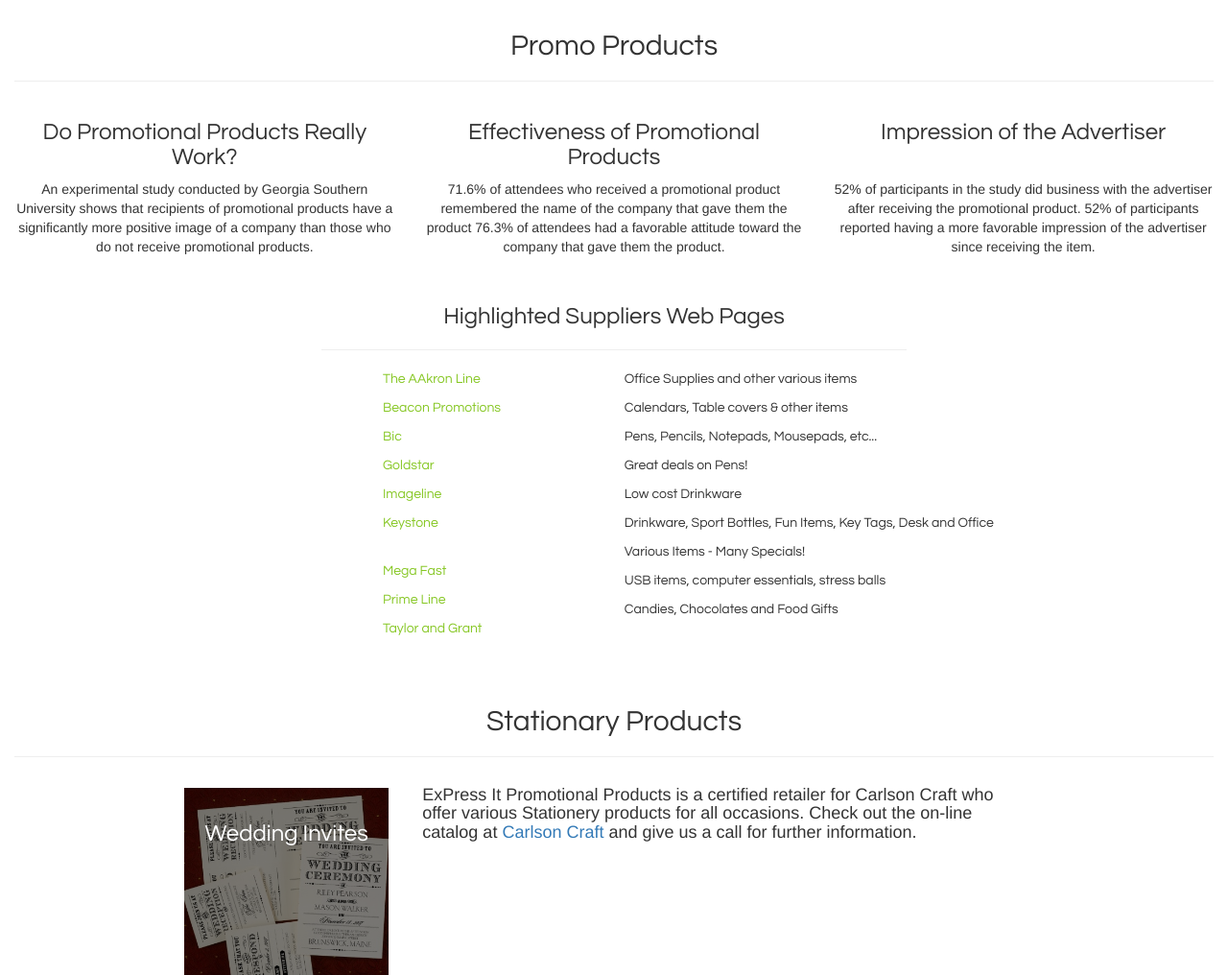
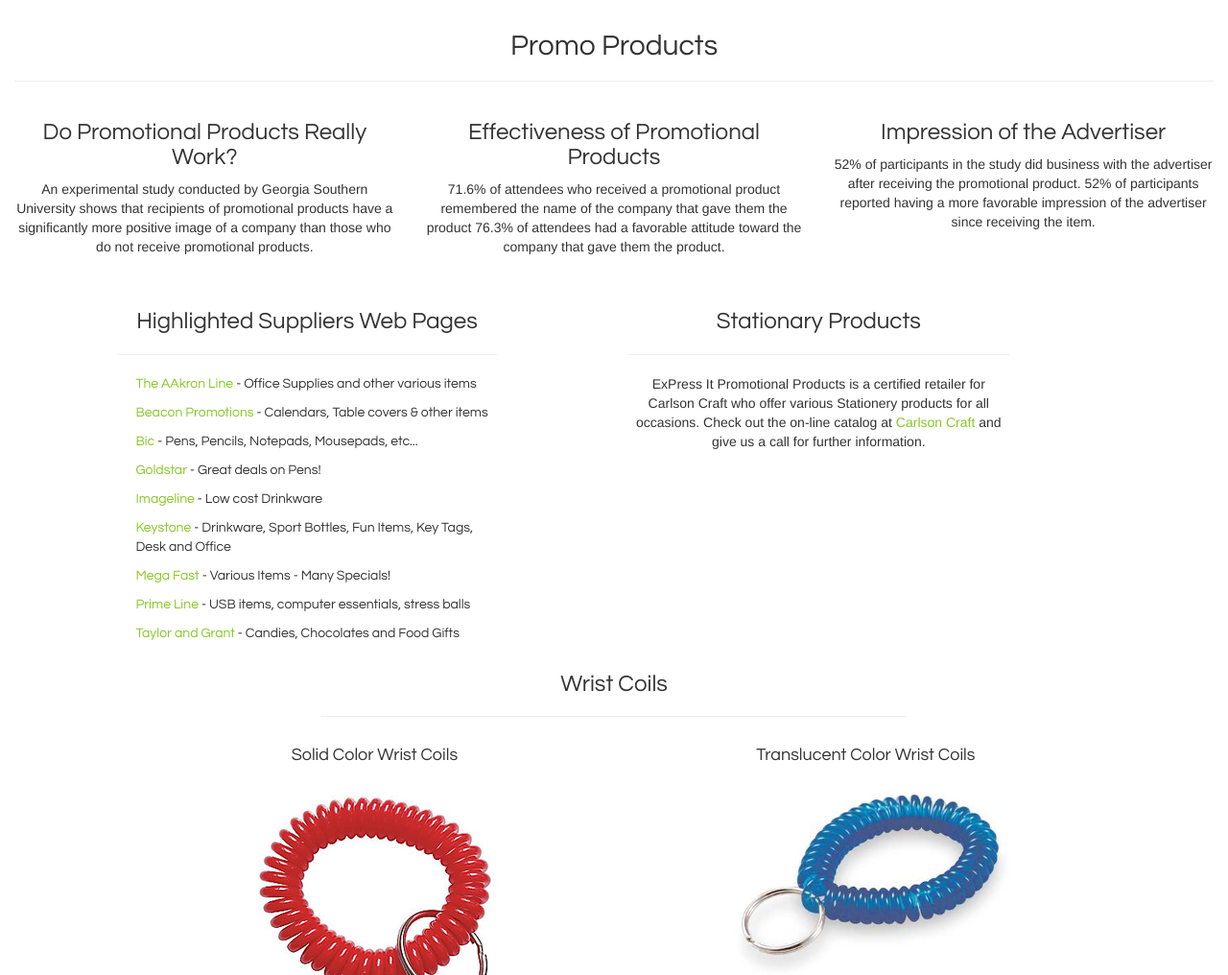
Before and after one commit to blessb15/ExpressItPromos, a Jekyll site: the page built from customproducts.md, in a window 1280 px wide and 1400 px high, cut to the strip 384-1400 px from the top of the window. Shown: the whole strip at 96% size. Built offline with Jekyll 4.4.1, drawn with Linux system fonts in a browser that asks for light colours; some of the changed text lies outside the part shown.

Commit message:
clean up custom projects page

```diff
--- a/_includes/header.html
+++ b/_includes/header.html
@@ -11,7 +11,7 @@
     </div>
   </div>
   <div class="dropdown2">
-    <span class="nav-button product-btn">PRODUCTS</span>
+    <span class="nav-button product-btn">CUSTOM PRODUCTS</span>
     <div class="dropdown-products">
       <a href="customproducts.html">Promotional Products</a>
       <a href="customproducts.html">Stationary Products</a>
--- a/_sass/_layout.scss
+++ b/_sass/_layout.scss
@@ -9,6 +9,15 @@
 
  .font1 {
    font-family: Questrial;
+ }
+
+ a:hover {
+   color: #86c724 !important;
+   text-decoration: none !important;
+ }
+
+ a {
+   color: #86c724 !important;
  }
 
 /**
@@ -246,7 +255,9 @@
   z-index: 5;
 }
 
-
+/**
+ * Media Query
+ */
 
 @media screen and (max-width: 990px) {
   .dropdown1, .dropdown2, .dropdown3, .nav-right {
@@ -284,6 +295,22 @@
   .pricing {
     margin-left: 13% !important;
     width: 75% !important;
+  }
+
+  .solid-coil {
+    margin-left: 0px !important;
+  }
+
+  .trans-coil {
+    margin-left: 0px !important;
+  }
+
+  .wedding {
+    display: none;
+  }
+
+  .list-links {
+    margin-left: 5% !important;
   }
 }
 
@@ -896,13 +923,12 @@
  }
 
  .list-title {
-   margin-top: 20px;
+
    text-align: center;
  }
 
  .list-links {
-   margin-left: 30%;
-   margin-bottom: 40px;
+   margin-left: 5%;
  }
 
  .list-des {
@@ -914,12 +940,12 @@
    text-align: center;
  }
 
- .need-break {
-   margin-bottom: 36px;
- }
-
 .promo {
   text-align: center;
+}
+
+.col-md-offset-1 {
+  margin-top: 25px;
 }
 
 .list-links a {
@@ -935,9 +961,17 @@
   text-align: center;
 }
 
+.stat-snippet {
+  text-align: center;
+}
+
+.stattt {
+  margin-bottom: 55px;
+}
+
 .wedding {
-  height: 220px;
-  width: 100%;
+  height: 90px;
+  width: 75%;
   background:
   linear-gradient(
     rgba(0, 0, 0, 0.5),
@@ -946,24 +980,41 @@
   url("/img/expressit/weddinginvite.jpg");
   background-size: cover;
   background-position: center;
-  padding: 15px;
+  border-radius: 3px;
+  padding: 2px;
   margin-top: 12px;
   margin-bottom: 25px;
   margin-right: 20px;
-  margin-left: 15%;
   padding-bottom: 25px;
   text-align: center;
   z-index: 0;
 }
 
-.wedding:hover {
-  background-image: url("/img/expressit/weddinginvite.jpg");
+.wedding:hover a {
+  text-decoration: none;
+}
+
+.grad {
+  height: 50px;
+  width: 75%;
+  background:
+  linear-gradient(
+    rgba(0, 0, 0, 0.5),
+    rgba(0, 0, 0, 0.5)
+  ),
+  url("/img/expressit/grad.jpg");
   background-size: cover;
   background-position: center;
-  .fade-in {
-    display: none;
-  }
+  border-radius: 3px;
+  padding: 2px;
+  margin-top: 12px;
+  margin-bottom: 25px;
+  margin-right: 20px;
+  padding-bottom: 25px;
+  text-align: center;
+  z-index: 0;
 }
+
 
 /**
  * Wrist Coils
@@ -978,8 +1029,8 @@
   background-repeat: no-repeat;
   background-position: center;
   margin-bottom: 25px;
-  margin-right: 25%;
-  margin-left: 10%;
+  margin-right: 15%;
+  margin-left: 18%;
   padding-bottom: 25px;
   text-align: center;
   z-index: 0;
@@ -1017,7 +1068,7 @@
   background-repeat: no-repeat;
   background-position: center;
   margin-bottom: 25px;
-  margin-left: 20px;
+  margin-left: 0px;
   padding-bottom: 50px;
   text-align: center;
   .fade-in {
@@ -1052,6 +1103,11 @@
   margin-left: 10%;
 }
 
+.coil-title {
+  text-align: center;
+  margin-left: 25%
+}
+
 .coil-pricing {
   margin-right: 20px;
   padding-bottom: 5px;
@@ -1079,6 +1135,9 @@
   margin-left: 30px;
 }
 
+.hover {
+  text-align: center;
+}
 /**
  * Site footer
  */
--- a/customproducts.md
+++ b/customproducts.md
@@ -33,91 +33,84 @@ permalink: "customproducts"
     <p>52% of participants in the study did business with the advertiser after receiving the promotional product. 52% of participants reported having a more favorable impression of the advertiser since receiving the item.</p>
   </div>
 
-  <div class="col-md-6 col-md-offset-3 list-title">
+
+<div class="col-md-4 col-md-offset-1">
+  <div class="list-title">
     <h3 class="font1">Highlighted Suppliers Web Pages</h3>
     <hr />
   </div>
-  <div class="col-md-2 list-links" >
-    <p class="font1"><a href="http://www.aakronline.com/">The AAkron Line</a></p>
-    <p class="font1"><a href="http://www.beaconpromotions.com/">Beacon Promotions</a></p>
-    <p class="font1"><a href="https://online.bicgraphic.com/sites/bicgraphic/global_landing.html">Bic</a></p>
-    <p class="font1"><a href="http://www.goldstarpens.com/UI/Default.aspx">Goldstar</a></p>
-    <p class="font1"><a href="http://www.mugmonkey.com/">Imageline</a></p>
-    <p class="font1"><a href="http://www.keystoneline.com/">Keystone</a></p>
-    <br />
-    <p class="font1"><a href="http://www.megafastline.com/">Mega Fast</a></p>
-    <p class="font1"><a href="http://www.primeline.com/">Prime Line</a></p>
-    <p class="font1"><a href="http://www.chocolateinn.com//intro">Taylor and Grant</a></p>
+  <div class="list-links">
+    <p class="font1"><a href="http://www.aakronline.com/">The AAkron Line</a> - <span class="link-des">Office Supplies and other various items</span></p>
+    <p class="font1"><a href="http://www.beaconpromotions.com/">Beacon Promotions</a> - <span class="link-des">Calendars, Table covers & other items</span></p>
+    <p class="font1"><a href="https://online.bicgraphic.com/sites/bicgraphic/global_landing.html">Bic</a> - <span class="link-des">Pens, Pencils, Notepads, Mousepads, etc...</span></p>
+    <p class="font1"><a href="http://www.goldstarpens.com/UI/Default.aspx">Goldstar</a> - <span class="link-des">Great deals on Pens!</span></p>
+    <p class="font1"><a href="http://www.mugmonkey.com/">Imageline</a> - <span class="link-des">Low cost Drinkware</span></p>
+    <p class="font1"><a href="http://www.keystoneline.com/">Keystone</a> - <span class="link-des">Drinkware, Sport Bottles, Fun Items, Key Tags, Desk and Office</span></p>
+    <p class="font1"><a href="http://www.megafastline.com/">Mega Fast</a> - <span class="link-des">Various Items - Many Specials!</span></p>
+    <p class="font1"><a href="http://www.primeline.com/">Prime Line</a> - <span class="link-des">USB items, computer essentials, stress balls</span></p>
+    <p class="font1"><a href="http://www.chocolateinn.com//intro">Taylor and Grant</a> - <span class="link-des">Candies, Chocolates and Food Gifts</span></p>
   </div>
-  <div class="col-md-4 list-des">
-    <p class="font1">Office Supplies and other various items</p>
-    <p class="font1">Calendars, Table covers & other items</p>
-    <p class="font1">Pens, Pencils, Notepads, Mousepads, etc...</p>
-    <p class="font1">Great deals on Pens!</p>
-    <p class="font1">Low cost Drinkware</p>
-    <p class="font1">Drinkware, Sport Bottles, Fun Items, Key Tags, Desk and Office</p>
-    <p class="font1">Various Items - Many Specials!</p>
-    <p class="font1">USB items, computer essentials, stress balls</p>
-    <p class="font1">Candies, Chocolates and Food Gifts</p>
-  </div>
+</div>
 
-  <div class="col-md-12 stat">
-    <h2 class="font1">Stationary Products</h2>
+<div class="col-md-4 col-md-offset-1 stattt">
+  <div class="stat">
+    <h3 class="font1">Stationary Products</h3>
     <hr />
   </div>
-
-  <a href="http://viewonly.carlsoncraft.com/Wedding/index.cat">
-    <div class="col-md-2 wedding">
+  <div class="stat-snippet">
+    <p>ExPress It Promotional Products is a certified retailer for Carlson Craft who offer various Stationery products for all occasions.
+    Check out the on-line catalog at <a href="http://viewonly.carlsoncraft.com">Carlson Craft</a> and give us a call for further information.</p>
+  </div>
+  <!-- <a href="http://viewonly.carlsoncraft.com/Wedding/index.cat">
+    <div class="col-md-6 wedding">
       <div class="fade-in">
         <h3 class="category-title font1">Wedding Invites</h3>
       </div>
     </div>
   </a>
+  <a href="http://viewonly.carlsoncraft.com/Graduation/Announcements/index.cat?siteId=4511&productsPerPage=2&sortOrder=99&sortByColumnName=SortByNewest">
+    <div class="col-md-6 grad">
+      <div class="fade-in">
+        <h3 class="category-title font1">Graduations</h3>
+      </div>
+    </div>
+  </a> -->
+</div>
 
-  <div class="col-md-6">
-    <h4>ExPress It Promotional Products is a certified retailer for Carlson Craft who offer various Stationery products for all occasions.
-    Check out the on-line catalog at <a href="http://viewonly.carlsoncraft.com">Carlson Craft</a> and give us a call for further information.</h4>
-  </div>
-
-  <div class="col-md-12 stat">
-    <h2 class="font1">Wrist Coils</h2>
+  <div class="col-md-6 coil-title">
+    <h3 class="font1">Wrist Coils</h3>
     <hr />
   </div>
-
-  <div class="col-md-6 col-md-offset-5">
-    <h3 class="font1">Hover for pricing!</h3>
-  </div>
-
   <div class="col-md-3 solid-coil">
     <div class="solid-price">
-    <h3 class="font1 fade-out">Solid Color Wrist Coils</h3>
+    <h4 class="font1 fade-out">Solid Color Wrist Coils</h4>
       <div class="fade-in font1 category-title">
-        <h3>Pricing</h3>
+        <h4>Pricing</h4>
         <p><span class="qty">QTY</span><span class="per">Price Per</span></p>
         <hr />
-        <p><span class="qty2">250</span><span class="per2">.40</span></p>
-        <p><span class="qty2">500</span><span class="per2">.34</span></p>
-        <p><span class="qty2">1000</span><span class="per2">.30</span></p>
-        <p><span class="qty2">2000</span><span class="per2">.29</span></p>
-        <p><span class="qty2">3000</span><span class="per2">.28</span></p>
-        <p><span class="qty2">4000+</span><span class="per2">.27</span></p>
+        <p><span class="qty2">250</span><span class="per2">40 &#162;</span></p>
+        <p><span class="qty2">500</span><span class="per2">34 &#162;</span></p>
+        <p><span class="qty2">1000</span><span class="per2">30 &#162;</span></p>
+        <p><span class="qty2">2000</span><span class="per2">29 &#162;</span></p>
+        <p><span class="qty2">3000</span><span class="per2">28 &#162;</span></p>
+        <p><span class="qty2">4000+</span><span class="per2">27 &#162;</span></p>
       </div>
     </div>
   </div>
 
   <div class="col-md-3 trans-coil">
     <div class="trans-price">
-    <h3 class="font1 fade-out">Translucent Color Wrist Coils</h3>
+    <h4 class="font1 fade-out">Translucent Color Wrist Coils</h4>
       <div class="fade-in font1 category-title">
-        <h3>Pricing</h3>
+        <h4>Pricing</h4>
         <p><span class="qty">QTY</span><span class="per">Price Per</span></p>
         <hr />
-        <p><span class="qty2">250</span><span class="per2">.44</span></p>
-        <p><span class="qty2">500</span><span class="per2">.38</span></p>
-        <p><span class="qty2">1000</span><span class="per2">.34</span></p>
-        <p><span class="qty2">2000</span><span class="per2">.33</span></p>
-        <p><span class="qty2">3000</span><span class="per2">.32</span></p>
-        <p><span class="qty2">4000+</span><span class="per2">.31</span></p>
+        <p><span class="qty2">250</span><span class="per2">44 &#162;</span></p>
+        <p><span class="qty2">500</span><span class="per2">38 &#162;</span></p>
+        <p><span class="qty2">1000</span><span class="per2">34 &#162;</span></p>
+        <p><span class="qty2">2000</span><span class="per2">33 &#162;</span></p>
+        <p><span class="qty2">3000</span><span class="per2">32 &#162;</span></p>
+        <p><span class="qty2">4000+</span><span class="per2">31 &#162;</span></p>
       </div>
     </div>
   </div>
```
Also changed, not shown: img/expressit/grad.jpg (added), img/expressit/purplewrist copy.jpg (added), img/expressit/wristcoil.jpg.
